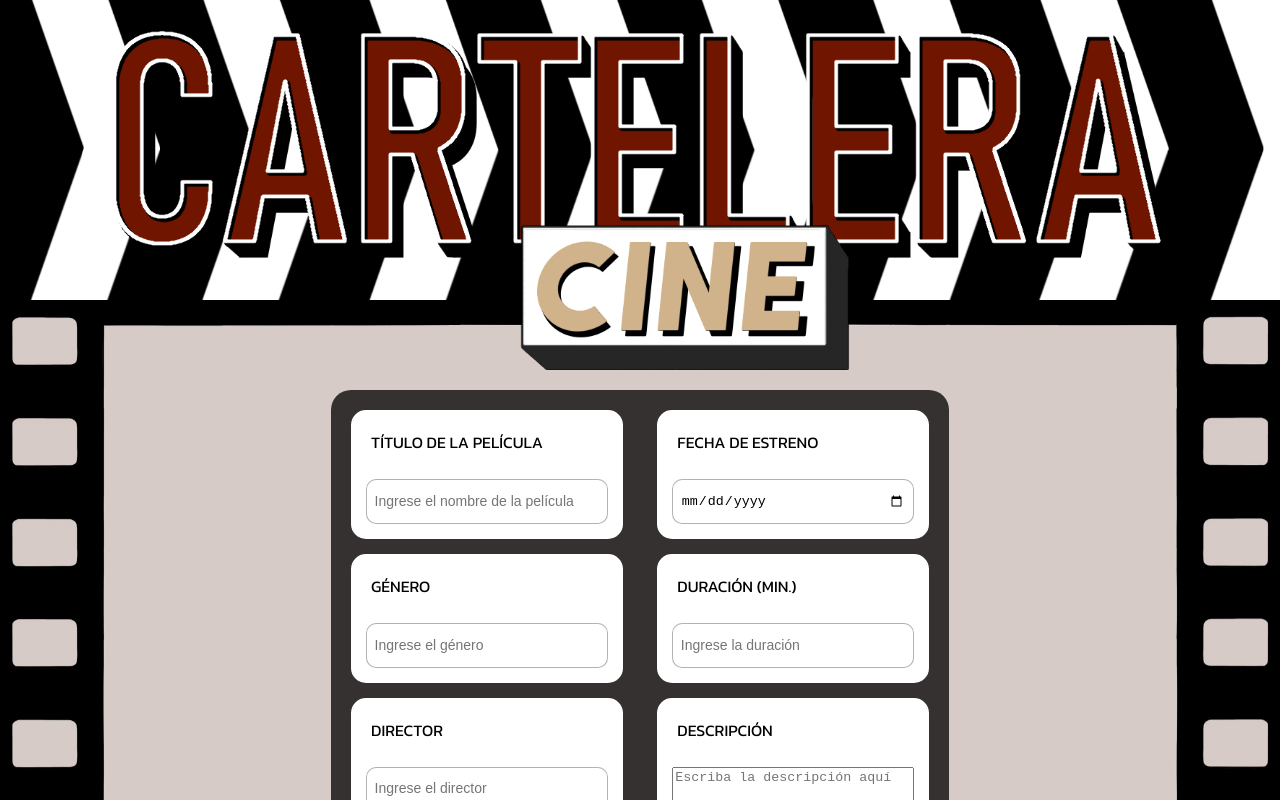
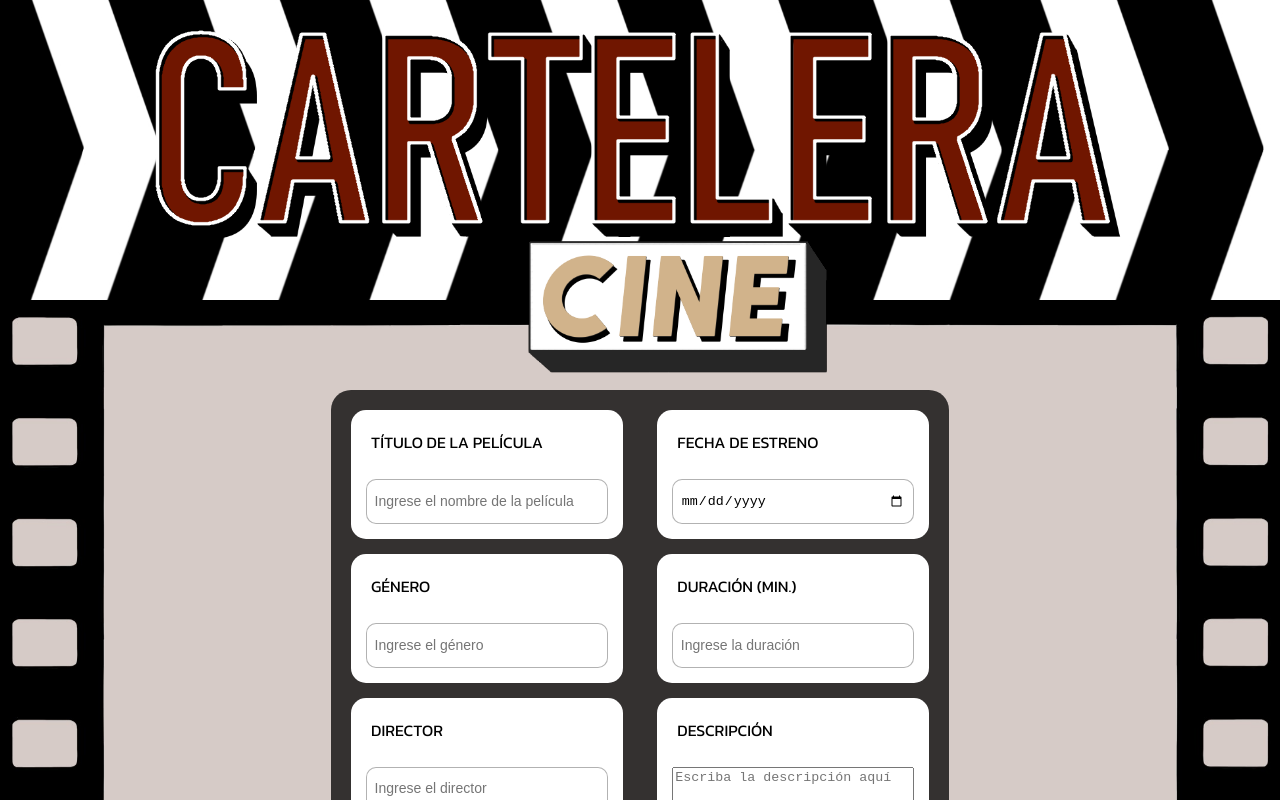
Before and after one commit to Athan98/grupo10-fullstackNode-integradorBackend, a website: page front/index.html in a window 1280 px wide. Drawn offline with nearby package versions, Linux system fonts and the light colour scheme; no server answers.

Commit message:
logotest

```diff
--- a/front/index.html
+++ b/front/index.html
@@ -14,7 +14,7 @@
   <main>
     <header>
         <div class="header-up">
-            <div class="logo"> <a href="#"><img src="./img/SFONDOSSSSSHEADER.png" class="responsive-image"
+            <div class="logo"> <a href="#"><img src="./img/xFONDOSSSSSHEADER.png.png" class="responsive-image"
                 alt="logo"></a>
 
         </div>
```
Also changed, not shown: front/img/xFONDOSSSSSHEADER.png.png (added).
